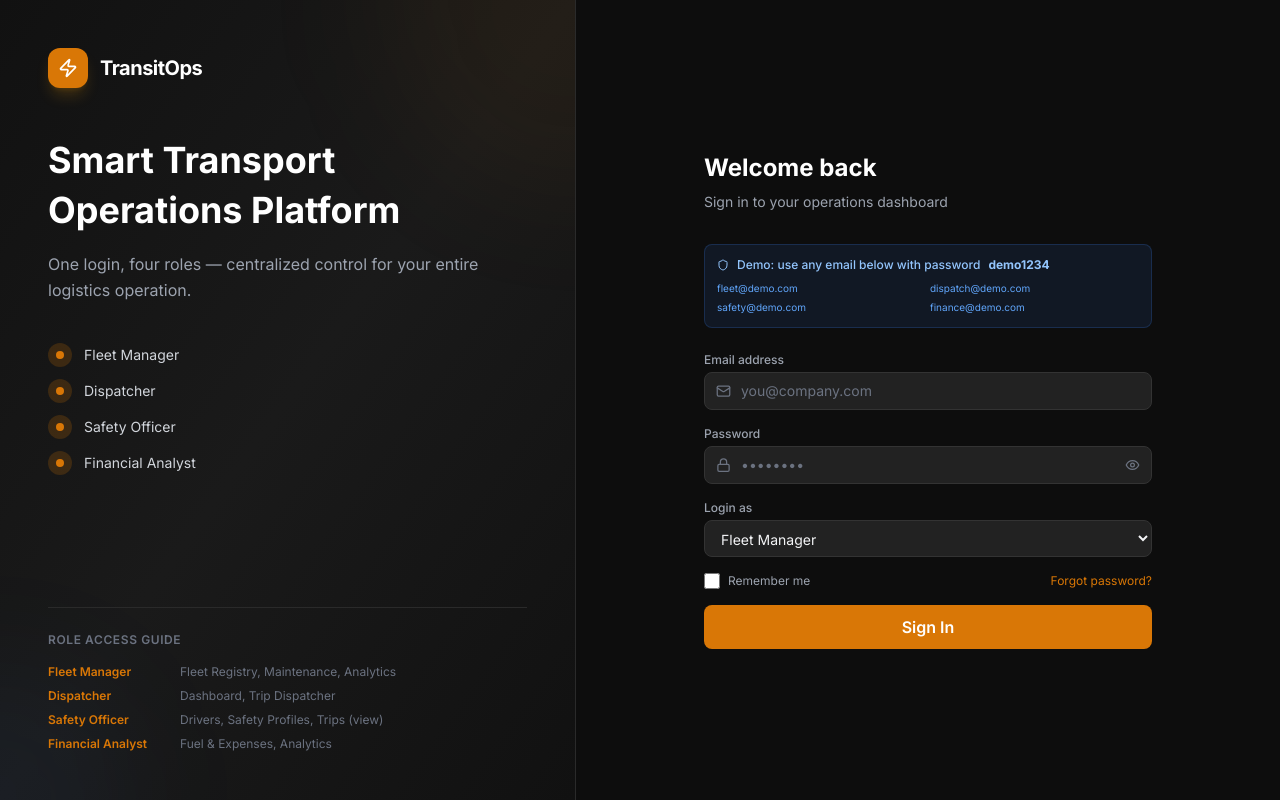
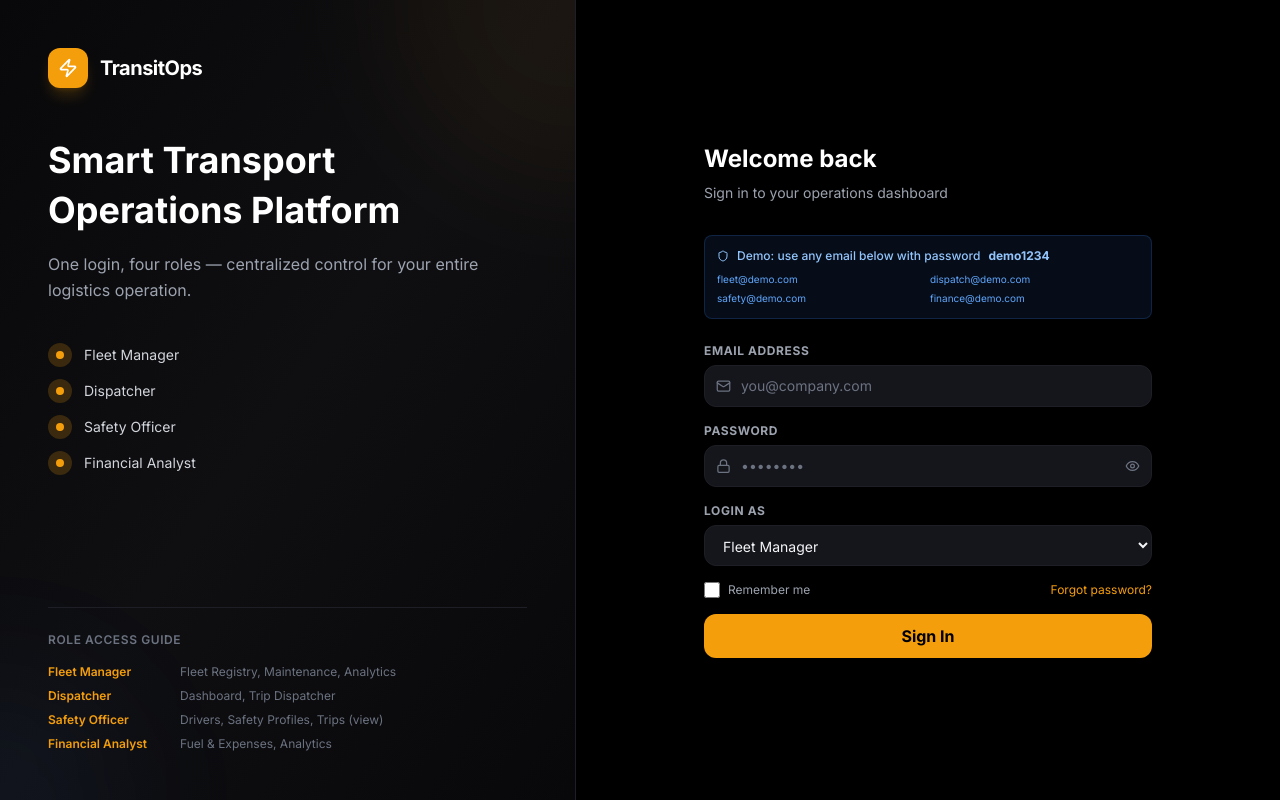
Before and after one commit to jiyanmansuri/TransitOps, a React (Vite) app in the folder client/: page /login in a window 1280 px wide. Built offline with nearby package versions, Linux system fonts and the light colour scheme.

Commit message:
style: upgrade to high-definition pure dark black theme with glowing accent shadows

```diff
--- a/client/src/index.css
+++ b/client/src/index.css
@@ -5,25 +5,56 @@
 
 @layer base {
   * { box-sizing: border-box; }
-  body { @apply bg-dark-900 text-gray-100 font-sans; font-size: 14px; }
-  ::-webkit-scrollbar { width: 6px; height: 6px; }
-  ::-webkit-scrollbar-track { @apply bg-dark-800; }
-  ::-webkit-scrollbar-thumb { @apply bg-dark-400 rounded-full; }
-  ::-webkit-scrollbar-thumb:hover { @apply bg-dark-500; }
+  body {
+    @apply bg-dark-900 text-gray-100 font-sans;
+    font-size: 14px;
+    -webkit-font-smoothing: antialiased;
+    -moz-osx-font-smoothing: grayscale;
+    text-rendering: optimizeLegibility;
+  }
+  ::-webkit-scrollbar { width: 5px; height: 5px; }
+  ::-webkit-scrollbar-track { @apply bg-dark-900; }
+  ::-webkit-scrollbar-thumb { @apply bg-dark-500 rounded-full hover:bg-accent-amber/50 transition-colors; }
 }
 
 @layer components {
-  .card { @apply bg-dark-700 rounded-xl border border-dark-500 p-5; }
-  .btn-primary { @apply bg-accent-amber hover:bg-accent-amber-light text-white font-semibold px-4 py-2 rounded-lg transition-all duration-200 flex items-center gap-2 text-sm; }
-  .btn-secondary { @apply bg-dark-500 hover:bg-dark-400 text-gray-200 font-medium px-4 py-2 rounded-lg transition-all duration-200 flex items-center gap-2 text-sm border border-dark-400; }
-  .btn-danger { @apply bg-red-600 hover:bg-red-500 text-white font-semibold px-4 py-2 rounded-lg transition-all duration-200 flex items-center gap-2 text-sm; }
-  .btn-success { @apply bg-emerald-600 hover:bg-emerald-500 text-white font-semibold px-4 py-2 rounded-lg transition-all duration-200 flex items-center gap-2 text-sm; }
-  .input { @apply bg-dark-600 border border-dark-400 rounded-lg px-3 py-2 text-gray-100 text-sm focus:outline-none focus:border-accent-amber transition-colors w-full placeholder-gray-500; }
-  .select { @apply bg-dark-600 border border-dark-400 rounded-lg px-3 py-2 text-gray-100 text-sm focus:outline-none focus:border-accent-amber transition-colors w-full; }
-  .table-header { @apply text-xs font-semibold text-gray-400 uppercase tracking-wider px-4 py-3 text-left; }
-  .table-cell { @apply px-4 py-3 text-sm text-gray-200; }
-  .table-row { @apply border-b border-dark-500 hover:bg-dark-600 transition-colors; }
-  .page-title { @apply text-xl font-bold text-white; }
-  .section-title { @apply text-base font-semibold text-gray-100 mb-4; }
-  .label { @apply text-xs font-medium text-gray-400 block mb-1; }
+  .card {
+    @apply bg-dark-700 rounded-2xl border border-dark-500 p-6 transition-all duration-300 hover:border-dark-400 hover:shadow-lg hover:shadow-black/40;
+  }
+  .btn-primary {
+    @apply bg-accent-amber hover:bg-accent-amber-light text-black font-bold px-4 py-2.5 rounded-xl transition-all duration-300 flex items-center gap-2 text-sm shadow-md hover:shadow-amber-500/20 active:scale-95;
+  }
+  .btn-secondary {
+    @apply bg-dark-600 hover:bg-dark-500 text-gray-200 font-semibold px-4 py-2.5 rounded-xl transition-all duration-300 flex items-center gap-2 text-sm border border-dark-500 hover:border-dark-400 active:scale-95;
+  }
+  .btn-danger {
+    @apply bg-accent-red hover:bg-red-500 text-white font-bold px-4 py-2.5 rounded-xl transition-all duration-300 flex items-center gap-2 text-sm shadow-md hover:shadow-red-500/20 active:scale-95;
+  }
+  .btn-success {
+    @apply bg-accent-green hover:bg-green-500 text-black font-bold px-4 py-2.5 rounded-xl transition-all duration-300 flex items-center gap-2 text-sm shadow-md hover:shadow-green-500/20 active:scale-95;
+  }
+  .input {
+    @apply bg-dark-600 border border-dark-500 rounded-xl px-3.5 py-2.5 text-gray-100 text-sm focus:outline-none focus:border-accent-amber focus:ring-1 focus:ring-accent-amber/30 transition-all w-full placeholder-gray-500;
+  }
+  .select {
+    @apply bg-dark-600 border border-dark-500 rounded-xl px-3.5 py-2.5 text-gray-100 text-sm focus:outline-none focus:border-accent-amber focus:ring-1 focus:ring-accent-amber/30 transition-all w-full cursor-pointer;
+  }
+  .table-header {
+    @apply text-xs font-bold text-gray-400 uppercase tracking-wider px-5 py-4 text-left border-b border-dark-500 bg-dark-800/40;
+  }
+  .table-cell {
+    @apply px-5 py-4 text-sm text-gray-200 border-b border-dark-500/50;
+  }
+  .table-row {
+    @apply hover:bg-dark-600/30 transition-all duration-200;
+  }
+  .page-title {
+    @apply text-2xl font-extrabold text-white tracking-tight;
+  }
+  .section-title {
+    @apply text-sm font-bold text-gray-400 uppercase tracking-wider mb-5 flex items-center gap-2;
+  }
+  .label {
+    @apply text-xs font-bold text-gray-400 uppercase tracking-wider block mb-1.5;
+  }
 }
--- a/client/tailwind.config.js
+++ b/client/tailwind.config.js
@@ -5,26 +5,31 @@ export default {
     extend: {
       colors: {
         dark: {
-          900: '#0d0d0d',
-          800: '#111111',
-          700: '#1a1a1a',
-          600: '#222222',
-          500: '#2a2a2a',
-          400: '#333333',
+          900: '#000000', // Absolute pure black canvas
+          800: '#08080a', // Deep zinc black (Sidebar/TopBar)
+          700: '#0f0f12', // Elevated dark (Cards)
+          600: '#15151c', // Inputs & table rows
+          500: '#1e1e26', // Border line
+          400: '#2c2c38', // Focus borders
         },
         accent: {
-          amber: '#d97706',
-          'amber-light': '#f59e0b',
-          blue: '#3b82f6',
+          amber: '#f59e0b', // Vibrant amber
+          'amber-light': '#fbbf24',
+          blue: '#3b82f6', // Neon blue
           'blue-light': '#60a5fa',
-          green: '#10b981',
+          green: '#10b981', // Emerald green
           'green-light': '#34d399',
-          red: '#ef4444',
+          red: '#ef4444', // High-contrast red
           'red-light': '#f87171',
         }
       },
       fontFamily: {
         sans: ['Inter', 'system-ui', '-apple-system', 'sans-serif'],
+      },
+      boxShadow: {
+        'glow-amber': '0 0 15px rgba(245, 158, 11, 0.15)',
+        'glow-blue': '0 0 15px rgba(59, 130, 246, 0.15)',
+        'glow-green': '0 0 15px rgba(16, 185, 129, 0.15)',
       }
     },
   },
```
